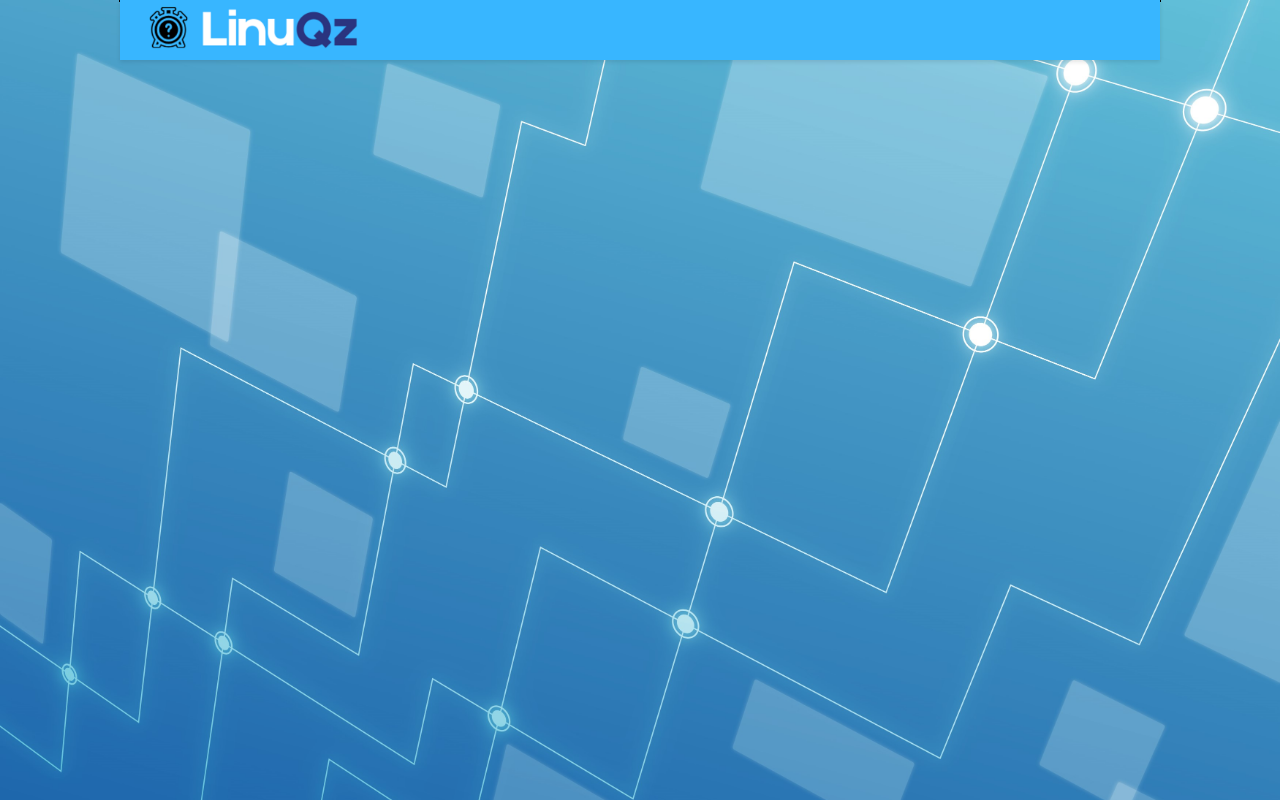
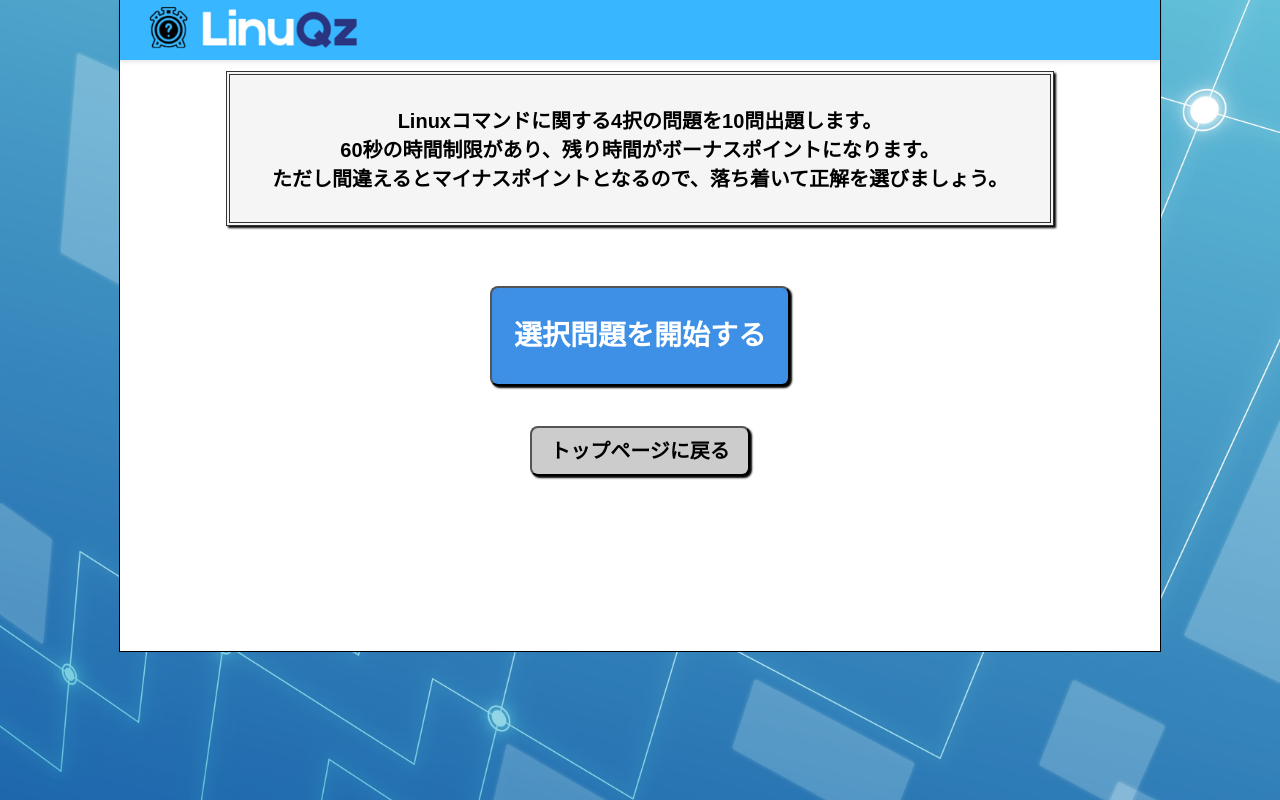
Before and after one commit to Spring-Hackathon-2025-B-Team/LinuQz, a Django app: page /play/start/ in a window 1280 px wide. Run offline with Django 5.2, Linux system fonts and the light colour scheme.

Commit message:
feat:問題開始画面の作成

```diff
--- a/apps/play/views.py
+++ b/apps/play/views.py
@@ -3,7 +3,18 @@ from django.shortcuts import render, redirect
 
 # 問題開始画面
 def start_view(request):
-    return render(request, 'play/start.html')
+
+    rank = request.GET.get('rank', 'choice')
+
+    context = {
+        'rank': rank,
+        'rank_display': {
+            'choice': '選択',
+            'input': '記述'
+        }.get(rank, '選択')
+    }
+
+    return render(request, 'play/start.html', context)
 
 
 # 初期化処理（問題開始時に1度だけ実施）
--- a/static/css/stylesheets.css
+++ b/static/css/stylesheets.css
@@ -197,6 +197,32 @@ header {
 }
 
 
+/* 問題実施画面 */
+.question-box {
+    width: 900px;
+    height: auto;
+    display: flex;
+    flex-direction: column;
+    align-items: center;
+    gap: 20px;
+}
+
+.question-area{
+    border: 4px double #333;
+    padding: 10px;
+    width: 800px;
+    background-color: #f5f5f5;
+    font-size: 20px;
+    font-weight: bold;
+    text-align: center;
+    margin: 20px auto;
+    margin-top: 20px;
+    box-shadow: 2px 2px 2px black;
+}
+
+
+
+
 /* 各種ボタン */
 button {
     width: 200px;
@@ -212,15 +238,11 @@ button {
     box-shadow: 2px 2px 2px black;
 }
 
-.button_Beginner{
+.button_choice{
     background-color:#5C73DB;
 }
 
-.button_Intermediate{
-    background-color:#3C58D6;
-}
-
-.button_Advanced{
+.button_input{
     background-color:#223DB6;
 }
 
@@ -270,3 +292,24 @@ button {
     font-weight: bold;
     color:black;
 }
+
+.button_start{
+    width: 300px;
+    height: 100px;
+    font-size: 28px;
+    line-height: 10px;
+    background-color: #3E8FE6;
+    color:white;
+    text-align: center;
+}
+
+
+.button_return{
+    width: 220px;
+    height: 50px;
+    font-size: 20px;
+    line-height: 10px;
+    background-color: #ccc;
+    color:black;
+    text-align: center;
+}
--- a/templates/play/start.html
+++ b/templates/play/start.html
@@ -2,4 +2,35 @@
 {% block title %}問題開始{% endblock %}
 
 {% block content %}
+
+    <div class="container">
+
+        <div class="question-box">
+
+            <div class="question-area">
+                {% if rank == "choice" %}
+                    <p>Linuxコマンドに関する4択の問題を10問出題します。<br>
+                        60秒の時間制限があり、残り時間がボーナスポイントになります。<br>
+                        ただし間違えるとマイナスポイントとなるので、落ち着いて正解を選びましょう。
+                    </p>
+                {% elif rank == "input" %}
+                    <p>記述問題の説明を記載<br>
+                        記述問題の説明を記載<br>
+                        記述問題の説明を記載
+                    </p>
+                {% endif %}
+            </div>
+
+            <form method="get" action="{% url 'play:question_init' %}">
+                <button class="button_start">{{ rank_display }}問題を開始する</button>
+                <input type="hidden" name="rank" value="{{ rank }}">
+            </form>
+
+            <a href="{% url 'home:index' %}">
+                <button class="button_return">トップページに戻る</button>
+            </a>
+        </div>
+
+    </div>
+
 {% endblock content %}
```
Also changed, not shown: templates/home/index.html (+9 -6 lines).
